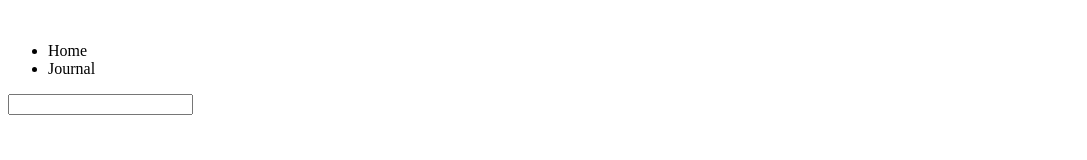
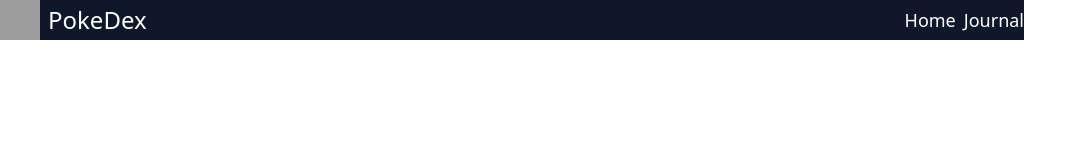
Before and after one commit to LilianaE-R/Pokedex-diary, a plain HTML site: page index.html in a window 1280 px wide. Shown: the whole page, without its empty margins (0-1087 px from the left). Drawn offline with nearby package versions, Linux system fonts and the light colour scheme; grey boxes are pictures that could not be loaded.

Commit message:
navigation

```diff
--- a/index.html
+++ b/index.html
@@ -4,17 +4,24 @@
         <meta charset="UTF-8" />
         <meta name="viewport" content="width=device-width, initial-scale=1.0" />
         <title>Homepage</title>
+        <script src="https://cdn.tailwindcss.com"></script>
     </head>
     <body>
-        <header>
-            <nav>
-                <img id="logo" src="" alt="" />
-                <ul>
+        <!-- Header -->
+        <header class>
+            <nav class="bg-slate-900 text-white flex justify-between max-w-screen-lg mx-autot">
+                <div class="flex gap-2 items-center">
+                    <img id="logo" src="https://cdn-icons-png.freepik.com/256/16000/16000950.png?semt=ais_hybrid" alt="" class="h-10 w-10" />
+                    <h1 class="text-2xl">PokeDex</h1>
+                </div>
+                <ul class="flex gap-2 text-lg items-center">
                     <li>Home</li>
                     <li>Journal</li>
                 </ul>
             </nav>
         </header>
+
+        <!-- Main -->
         <main>
             <search>
                 <form>
@@ -24,7 +31,6 @@
 
             <section id="content-container">
                 <!-- content -->
-                <!--  -->
             </section>
         </main>
     </body>
```
Also changed, not shown: tailwind.config.js (added).
